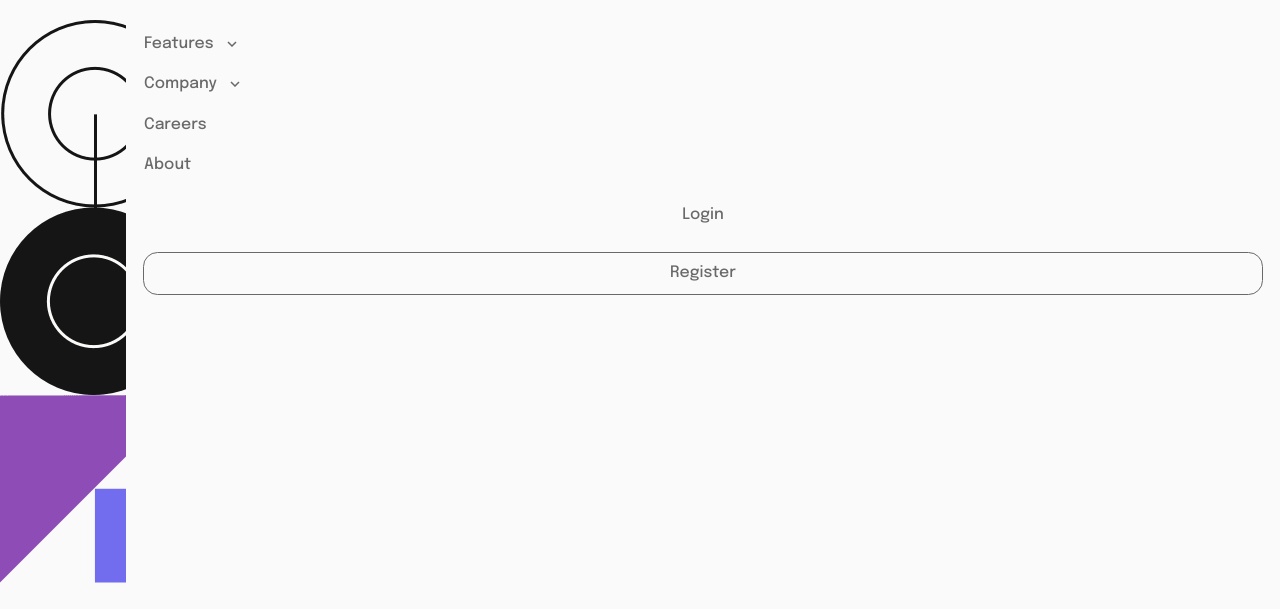
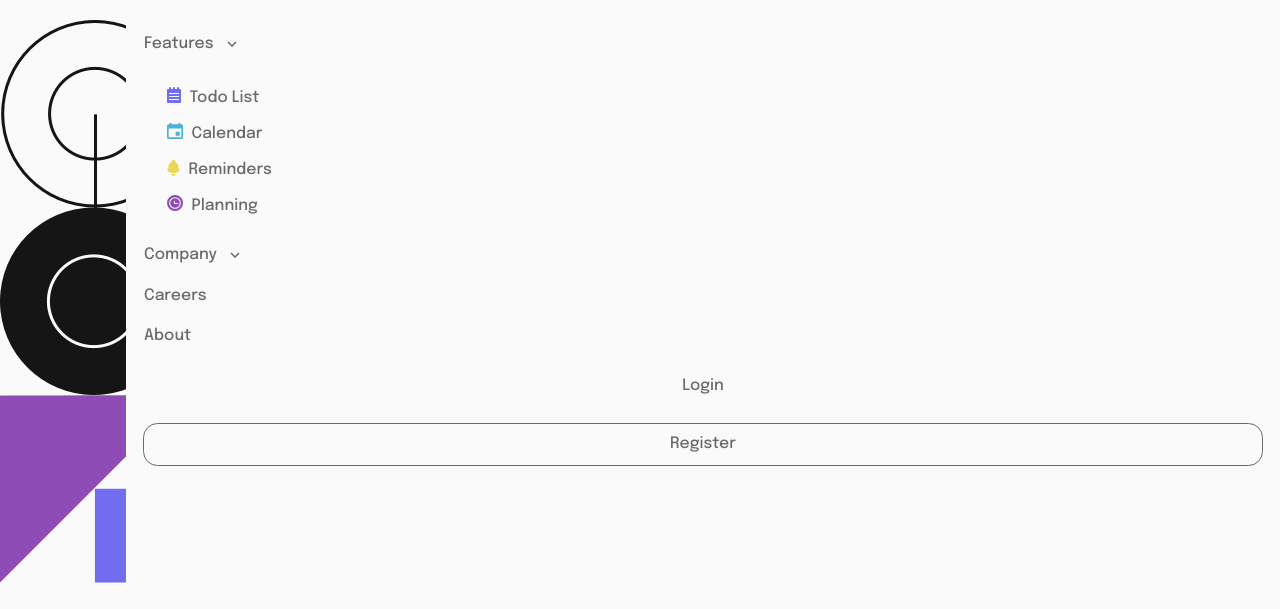
Before and after one commit to antonio-lopez/fm-intro-section-dropdown-nav, a website: page index.html in a window 1280 px wide. Shown: the part 52-661 px from the top of the page. Drawn offline with Linux system fonts and the light colour scheme.

Commit message:
features drop down list

```diff
--- a/index.html
+++ b/index.html
@@ -32,29 +32,72 @@
           <img src="/images/icon-close-menu.svg" alt="close menu icon" />
         </div>
         <ul class="space-y-4 text-sm text-mediumGray">
+          <!-- features drop down -->
+          <li>
+            <a class="flex" href=""
+              >Features
+              <div class="flex items-center pl-3">
+                <img src="/images/icon-arrow-down.svg" alt="arrow down icon" />
+              </div>
+            </a>
+            <!-- features list -->
+            <ul class="space-y-3 pt-7 pb-2">
+              <li>
+                <a class="flex pl-5" href=""
+                  ><div class="pr-2">
+                    <img src="/images/icon-todo.svg" alt="todo icon" />
+                  </div>
+                  Todo List</a
+                >
+              </li>
+              <li>
+                <a class="flex pl-5" href=""
+                  ><div class="pr-2">
+                    <img src="/images/icon-calendar.svg" alt="calendar icon" />
+                  </div>
+                  Calendar</a
+                >
+              </li>
+              <li>
+                <a class="flex pl-5" href=""
+                  ><div class="pr-2">
+                    <img
+                      src="/images/icon-reminders.svg"
+                      alt="reminders icon"
+                    />
+                  </div>
+                  Reminders</a
+                >
+              </li>
+              <li>
+                <a class="flex pl-5" href=""
+                  ><div class="pr-2">
+                    <img src="/images/icon-planning.svg" alt="planning icon" />
+                  </div>
+                  Planning</a
+                >
+              </li>
+            </ul>
+            <!-- end features list -->
+          </li>
+          <!-- company drop down -->
           <li class="flex">
-            <a href="/#">Features</a>
-            <div class="flex items-center pl-3">
-              <img src="/images/icon-arrow-down.svg" alt="arrow down icon" />
-            </div>
-          </li>
-          <li class="flex">
-            <a href="/#">Company</a>
+            <a href="">Company</a>
             <div class="flex items-center pl-3">
               <img src="/images/icon-arrow-down.svg" alt="arrow down icon" />
             </div>
           </li>
           <li>
-            <a href="/#">Careers</a>
+            <a href="">Careers</a>
           </li>
           <li>
-            <a href="/#">About</a>
+            <a href="">About</a>
           </li>
           <li class="py-2 px-4 text-center">
-            <a href="/#">Login</a>
+            <a href="">Login</a>
           </li>
           <li class="rounded-xl py-2 px-4 text-center outline outline-1">
-            <a href="/#">Register</a>
+            <a href="">Register</a>
           </li>
         </ul>
       </div>
@@ -71,9 +114,7 @@
           Get your team in sync, no matter your location. Streamline processes,
           create team rituals, and watch productivity soar.
         </p>
-        <a
-          class="rounded-xl bg-almostBlack py-4 px-6 text-almostWhite"
-          href="/#"
+        <a class="rounded-xl bg-almostBlack py-4 px-6 text-almostWhite" href=""
           >Learn more</a
         >
       </div>
```
Also changed, not shown: css/main.css.
